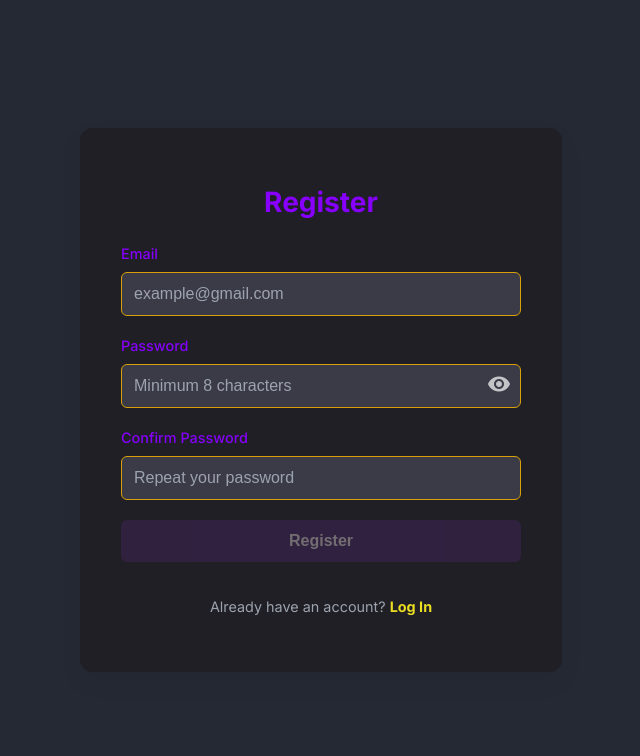
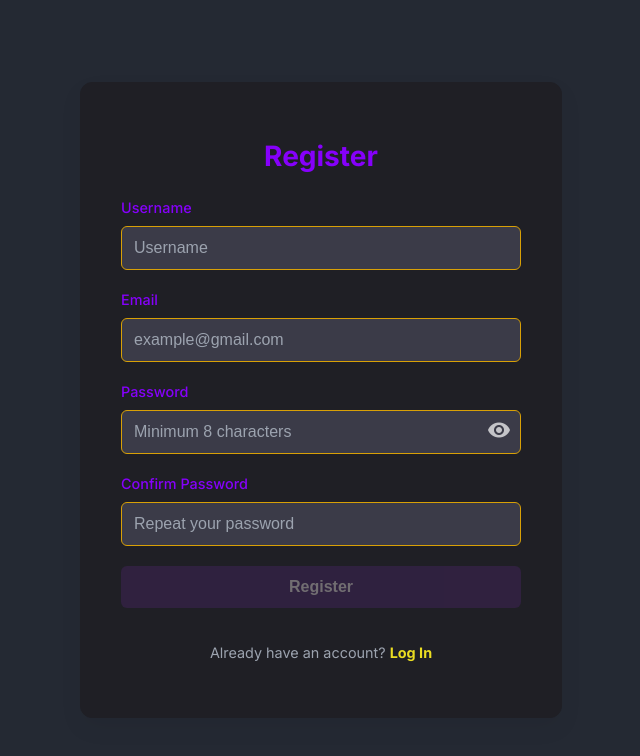
Before and after one commit to Ggni1/Kando, an Angular app: page /register in a window 1280 px wide. Shown: the top 756 px of the page, without its empty margins (319-959 px from the left). Built offline with nearby package versions, Linux system fonts and the light colour scheme.

Commit message:
add. username field

```diff
--- a/src/app/core/services/auth.service.ts
+++ b/src/app/core/services/auth.service.ts
@@ -32,9 +32,17 @@ export class AuthService {
         });
     }
 
-    // Método para registrar un nuevo usuario con email y password. Redirige al login si el registro es exitoso.
-    async signUp(email: string, password: string) {
-        const { error } = await supabase.auth.signUp({ email, password });
+    // Método para registrar un nuevo usuario con email, password, username. Redirige al login si el registro es exitoso.
+    async signUp(email: string, password: string, username: string) {
+        const { error } = await supabase.auth.signUp({
+          email,
+          password,
+          options: {
+              data: {
+                  username: username
+              }
+          }
+      });
         if (error) throw error;
     }
 
--- a/src/app/features/auth/register/register.html
+++ b/src/app/features/auth/register/register.html
@@ -14,6 +14,15 @@
         @else {
             <h2 class="register-title">Register</h2>
             <form [formGroup]="form" (ngSubmit)="onSubmit()" class="register-form">
+
+                <div class="register-field">
+                    <label for="username">Username</label>
+                    <input
+                        type="text"
+                        formControlName="username"
+                        placeholder="Username">
+                </div>
+
                 <div class="register-field">
                     <label>Email</label>
                     <input
--- a/src/app/features/auth/register/register.ts
+++ b/src/app/features/auth/register/register.ts
@@ -27,6 +27,7 @@ export class Register {
     email: ['', [Validators.required, Validators.email]],
     password: ['', [Validators.required, Validators.minLength(8)]],
     confirmPassword: ['', [Validators.required]],
+    username: ['', [Validators.required, Validators.minLength(3)]],
   });
 
   clearError() {
@@ -41,7 +42,7 @@ export class Register {
 
   async onSubmit() {
     this.errorMessage.set('');
-    const { email, password, confirmPassword } = this.form.value;
+    const { email, password, confirmPassword, username } = this.form.value;
 
     if (this.form.invalid) {
       this.form.markAllAsTouched();
@@ -50,7 +51,7 @@ export class Register {
       setTimeout(() => { this.errorMessage.set('Passwords do not match.');}, 10);
     } else {
       try {
-        await this.authService.signUp(email!, password!);
+        await this.authService.signUp(email!, password!, username!);
         this.registrationSuccess.set(true);
       } catch (error: any) {
         console.log(error.message);
```
